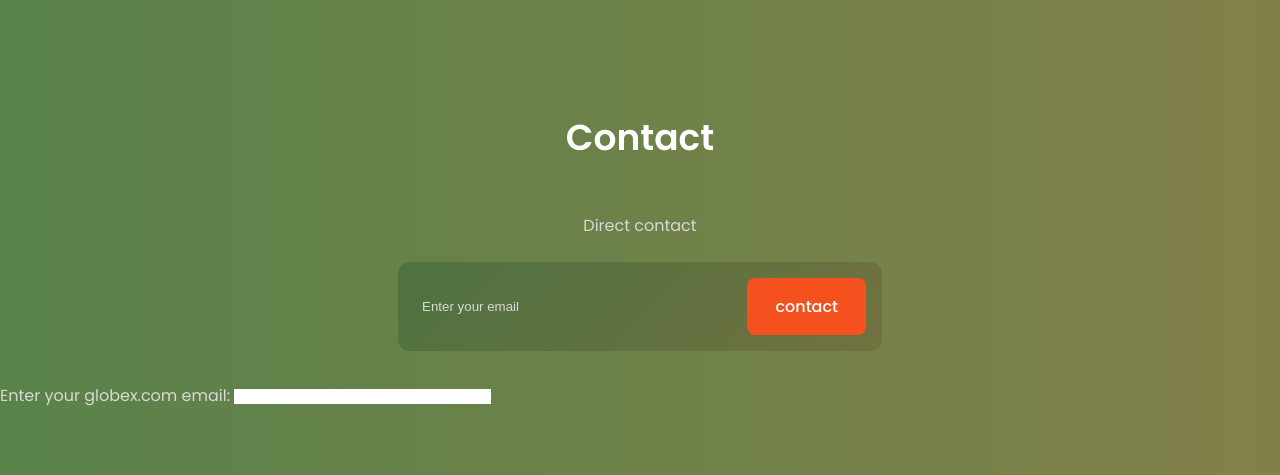
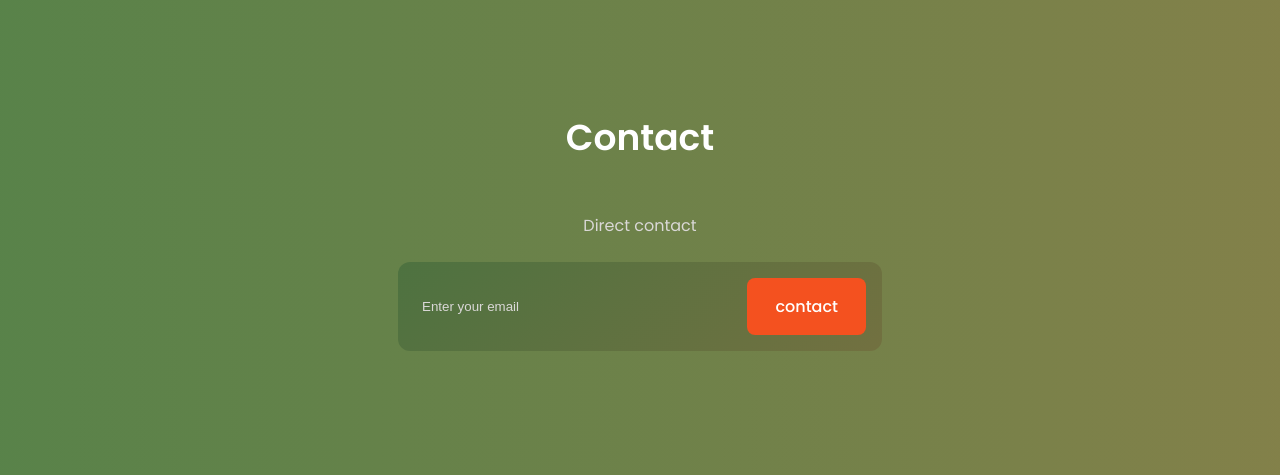
Before and after one commit to sillasdemaderavasconcelos/Sillasdemaderajosevasconcelos, a plain HTML site: page index.html in a window 1280 px wide. Shown: the part 1809-2284 px from the top of the page. Drawn offline with nearby package versions, Linux system fonts and the light colour scheme.

Commit message:
Update index.html

```diff
--- a/index.html
+++ b/index.html
@@ -191,14 +191,6 @@
                 </div>
             </section>
         </main>
-<!--==================== CONTACT 2====================-->
-        <label for="email">Enter your globex.com email:</label>
-
-<input type="email" id="email"
-       pattern=".+@globex\.com" size="30" required>
-        <!--==================== CONTACT2 ====================-->
-
-
         <!--==================== FOOTER ====================-->
             <footer class="footer section">
                 <div class="footer__container container grid">
```
